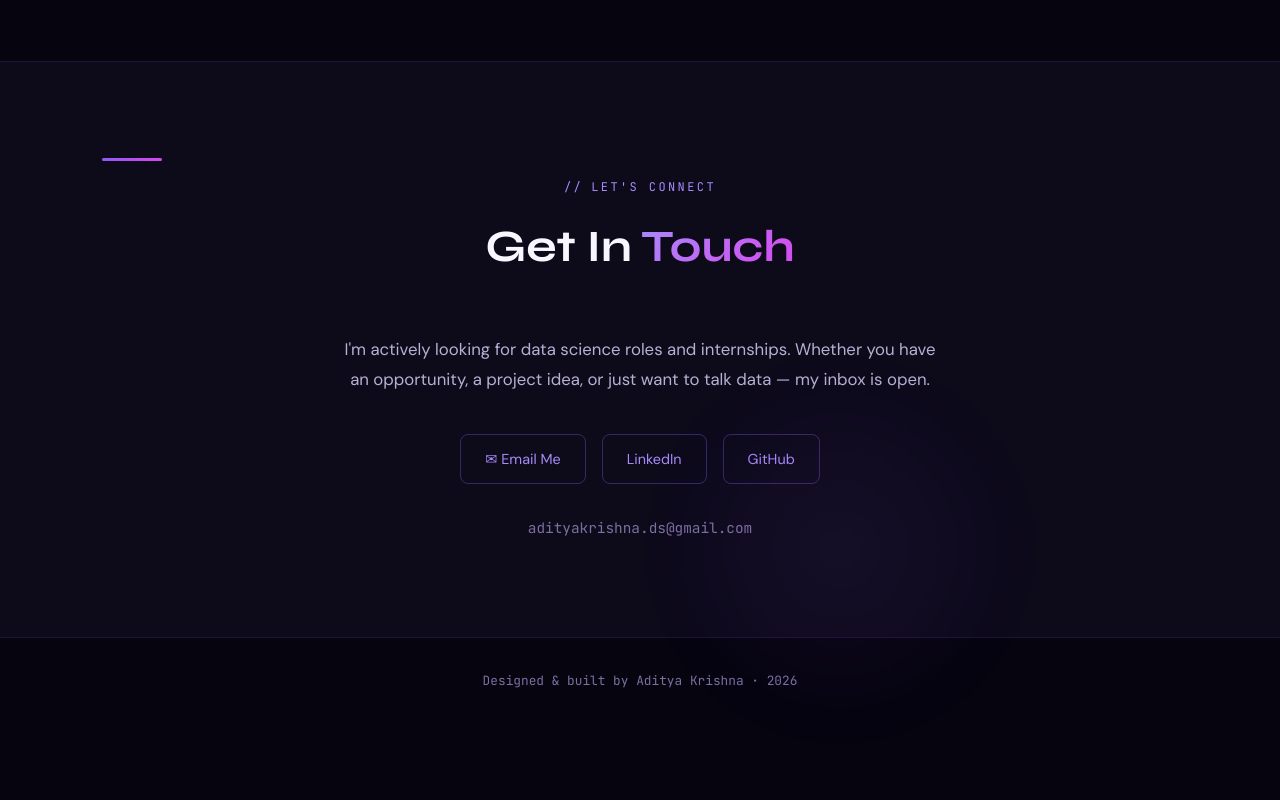
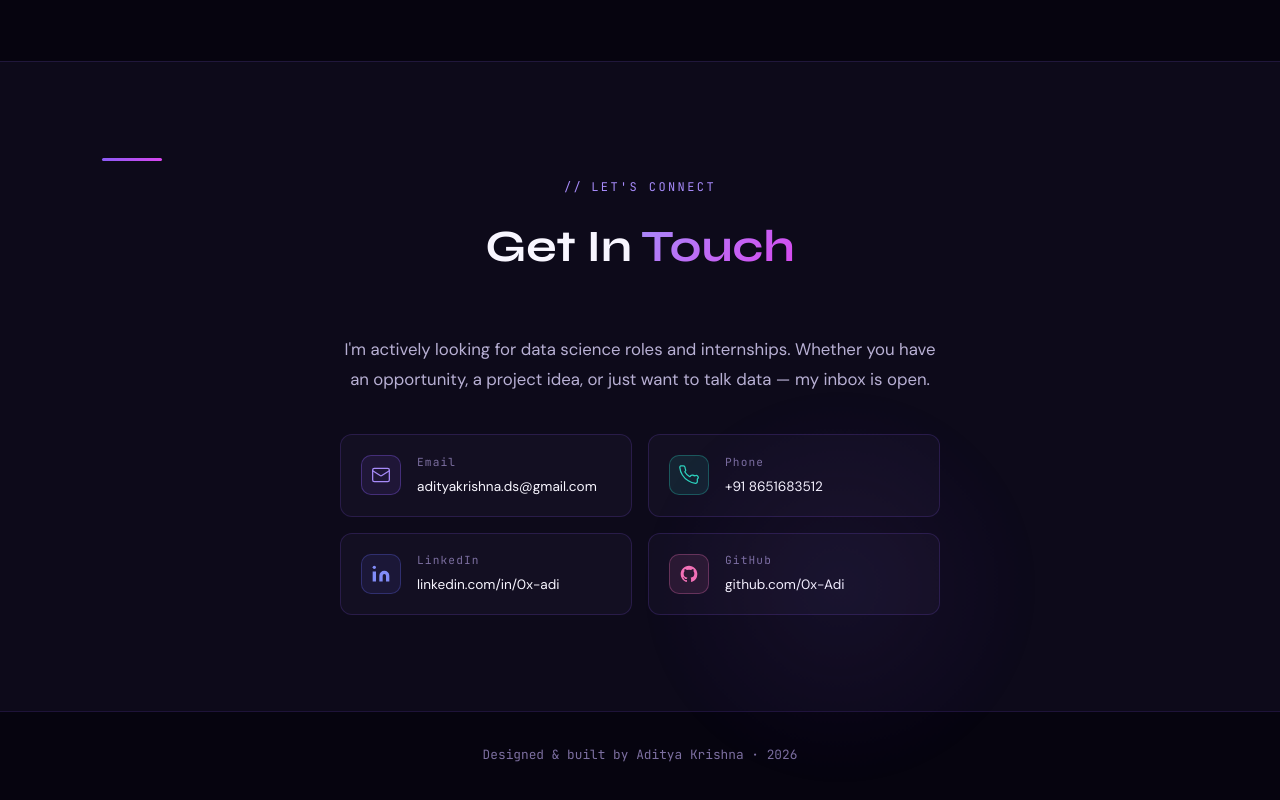
Before and after one commit to 0x-Adi/portfolio, a plain HTML site: page index.html in a window 1280 px wide. Shown: the part 5599-6399 px from the top of the page. Before the commit the page ends 6362 px from the top, so only its background shows below. Drawn offline with Linux system fonts and the light colour scheme.

Commit message:
what you changed

```diff
--- a/index.html
+++ b/index.html
@@ -511,20 +511,50 @@ section{position:relative;z-index:1}
 }
 .contact-wrap{max-width:600px;margin:0 auto}
 .contact-subtitle{color:var(--text2);margin-bottom:2.5rem;font-size:1.05rem;line-height:1.8}
-.contact-links{display:flex;justify-content:center;gap:1rem;flex-wrap:wrap;margin-bottom:2rem}
-.contact-btn{
-  display:inline-flex;align-items:center;gap:0.5rem;
-  padding:0.75rem 1.5rem;
+
+.contact-cards{
+  display:grid;
+  grid-template-columns:1fr 1fr;
+  gap:1rem;
+  text-align:left;
+}
+.contact-card{
+  display:flex;align-items:center;gap:1rem;
+  padding:1.1rem 1.25rem;
+  background:var(--bg3);
+  border:1px solid var(--border);
+  border-radius:12px;
+  text-decoration:none;
+  transition:border-color 0.3s,transform 0.3s;
+}
+.contact-card:hover{border-color:var(--border2);transform:translateY(-2px)}
+.contact-card-icon{
+  width:40px;height:40px;flex-shrink:0;
+  border-radius:10px;
+  background:rgba(139,92,246,0.1);
   border:1px solid var(--border2);
-  border-radius:8px;
-  color:var(--purple2);text-decoration:none;
-  font-size:0.9rem;transition:all 0.2s;
-  font-family:'DM Sans',sans-serif;
+  display:flex;align-items:center;justify-content:center;
+  color:var(--purple2);
+  transition:background 0.3s;
 }
-.contact-btn:hover{background:var(--glow);border-color:var(--purple);color:var(--purple3)}
-.contact-email{
+.contact-card:hover .contact-card-icon{background:rgba(139,92,246,0.2)}
+.contact-card:nth-child(2) .contact-card-icon{background:rgba(45,212,191,0.1);border-color:rgba(45,212,191,0.3);color:#2DD4BF}
+.contact-card:nth-child(3) .contact-card-icon{background:rgba(99,102,241,0.1);border-color:rgba(99,102,241,0.3);color:#818CF8}
+.contact-card:nth-child(4) .contact-card-icon{background:rgba(244,114,182,0.1);border-color:rgba(244,114,182,0.3);color:#F472B6}
+.contact-card-label{
+  display:block;
   font-family:'JetBrains Mono',monospace;
-  font-size:0.9rem;color:var(--text3);margin-top:1rem;
+  font-size:0.7rem;color:var(--text3);
+  letter-spacing:0.1em;margin-bottom:0.2rem;
+}
+.contact-card-value{
+  display:block;
+  font-size:0.85rem;color:var(--text);
+  font-weight:400;
+}
+
+@media(max-width:600px){
+  .contact-cards{grid-template-columns:1fr}
 }
 
 /* FOOTER */
@@ -827,12 +857,58 @@ footer{
       <p class="section-label fade-up" style="justify-content:center">Let's connect</p>
       <h2 class="section-title fade-up">Get In <em>Touch</em></h2>
       <p class="contact-subtitle fade-up">I'm actively looking for data science roles and internships. Whether you have an opportunity, a project idea, or just want to talk data — my inbox is open.</p>
-      <div class="contact-links fade-up">
-        <a href="mailto:adityakrishna.ds@gmail.com" class="contact-btn">✉ Email Me</a>
-        <a href="https://linkedin.com/in/0x-adi" target="_blank" class="contact-btn">LinkedIn</a>
-        <a href="https://github.com/0x-Adi" target="_blank" class="contact-btn">GitHub</a>
+
+      <div class="contact-cards fade-up">
+
+        <a href="mailto:adityakrishna.ds@gmail.com" class="contact-card">
+          <div class="contact-card-icon">
+            <svg width="20" height="20" viewBox="0 0 24 24" fill="none" stroke="currentColor" stroke-width="1.5" stroke-linecap="round" stroke-linejoin="round">
+              <rect x="2" y="4" width="20" height="16" rx="2"/><path d="m22 7-8.97 5.7a1.94 1.94 0 0 1-2.06 0L2 7"/>
+            </svg>
+          </div>
+          <div class="contact-card-info">
+            <span class="contact-card-label">Email</span>
+            <span class="contact-card-value">adityakrishna.ds@gmail.com</span>
+          </div>
+        </a>
+
+        <a href="tel:+918651683512" class="contact-card">
+          <div class="contact-card-icon">
+            <svg width="20" height="20" viewBox="0 0 24 24" fill="none" stroke="currentColor" stroke-width="1.5" stroke-linecap="round" stroke-linejoin="round">
+              <path d="M22 16.92v3a2 2 0 0 1-2.18 2 19.79 19.79 0 0 1-8.63-3.07A19.5 19.5 0 0 1 4.07 12 19.79 19.79 0 0 1 1 3.18 2 2 0 0 1 2.18 1h3a2 2 0 0 1 2 1.72c.127.96.361 1.903.7 2.81a2 2 0 0 1-.45 2.11L6.91 8.09a16 16 0 0 0 5.99 5.99l1.41-1.41a2 2 0 0 1 2.11-.45c.907.339 1.85.573 2.81.7A2 2 0 0 1 22 16.92z"/>
+            </svg>
+          </div>
+          <div class="contact-card-info">
+            <span class="contact-card-label">Phone</span>
+            <span class="contact-card-value">+91 8651683512</span>
+          </div>
+        </a>
+
+        <a href="https://linkedin.com/in/0x-adi" target="_blank" class="contact-card">
+          <div class="contact-card-icon">
+            <svg width="20" height="20" viewBox="0 0 24 24" fill="currentColor">
+              <path d="M16 8a6 6 0 0 1 6 6v7h-4v-7a2 2 0 0 0-2-2 2 2 0 0 0-2 2v7h-4v-7a6 6 0 0 1 6-6zM2 9h4v12H2z"/><circle cx="4" cy="4" r="2"/>
+            </svg>
+          </div>
+          <div class="contact-card-info">
+            <span class="contact-card-label">LinkedIn</span>
+            <span class="contact-card-value">linkedin.com/in/0x-adi</span>
+          </div>
+        </a>
+
+        <a href="https://github.com/0x-Adi" target="_blank" class="contact-card">
+          <div class="contact-card-icon">
+            <svg width="20" height="20" viewBox="0 0 24 24" fill="currentColor">
+              <path d="M12 2C6.477 2 2 6.484 2 12.017c0 4.425 2.865 8.18 6.839 9.504.5.092.682-.217.682-.483 0-.237-.008-.868-.013-1.703-2.782.605-3.369-1.343-3.369-1.343-.454-1.158-1.11-1.466-1.11-1.466-.908-.62.069-.608.069-.608 1.003.07 1.531 1.032 1.531 1.032.892 1.53 2.341 1.088 2.91.832.092-.647.35-1.088.636-1.338-2.22-.253-4.555-1.113-4.555-4.951 0-1.093.39-1.988 1.029-2.688-.103-.253-.446-1.272.098-2.65 0 0 .84-.27 2.75 1.026A9.564 9.564 0 0 1 12 6.844a9.59 9.59 0 0 1 2.504.337c1.909-1.296 2.747-1.027 2.747-1.027.546 1.379.202 2.398.1 2.651.64.7 1.028 1.595 1.028 2.688 0 3.848-2.339 4.695-4.566 4.943.359.309.678.92.678 1.855 0 1.338-.012 2.419-.012 2.747 0 .268.18.58.688.482A10.02 10.02 0 0 0 22 12.017C22 6.484 17.522 2 12 2z"/>
+            </svg>
+          </div>
+          <div class="contact-card-info">
+            <span class="contact-card-label">GitHub</span>
+            <span class="contact-card-value">github.com/0x-Adi</span>
+          </div>
+        </a>
+
       </div>
-      <div class="contact-email fade-up">adityakrishna.ds@gmail.com</div>
     </div>
   </div>
 </section>
```
